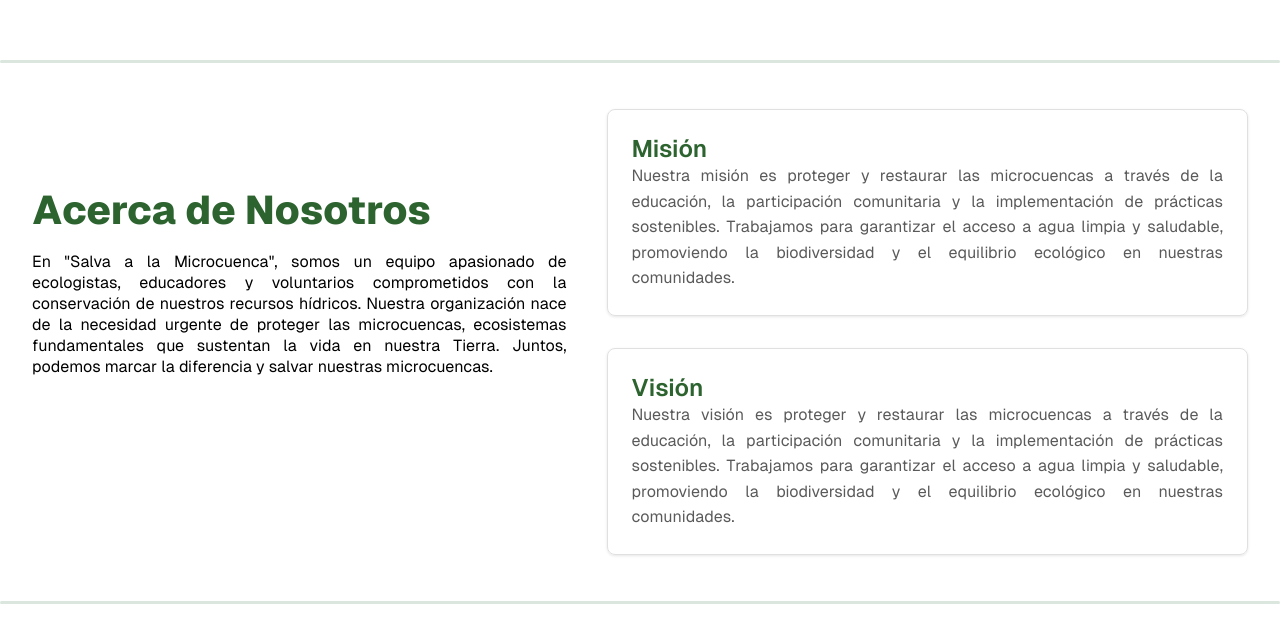
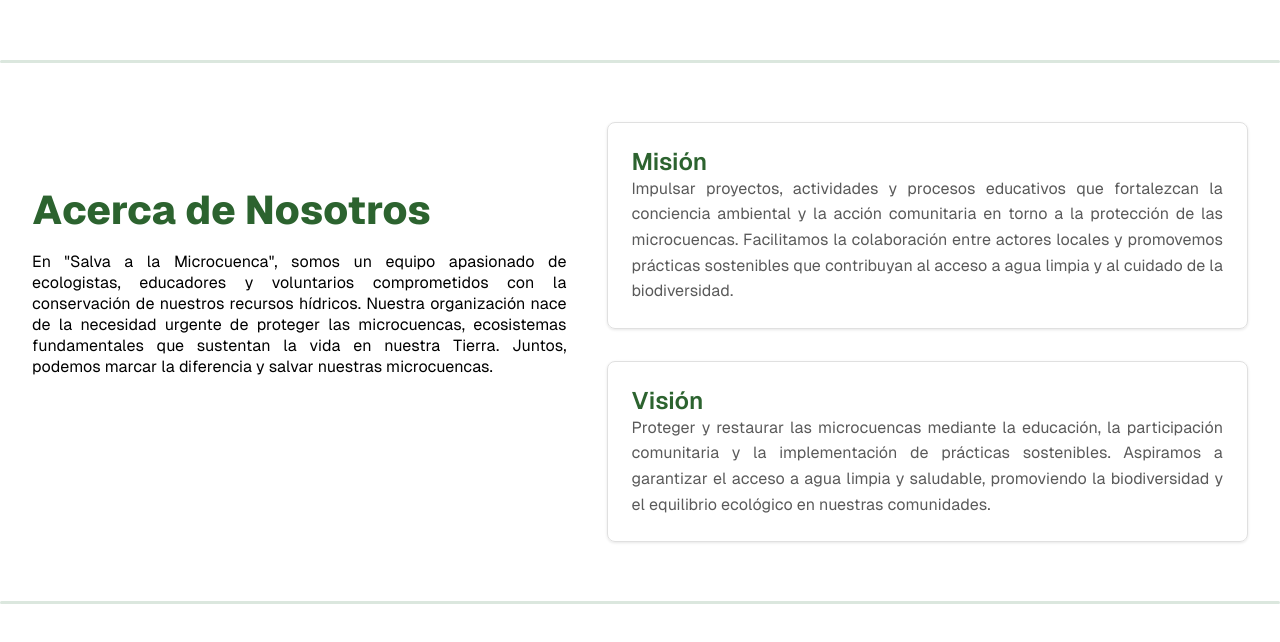
Before and after one commit to angelargd8/microcuencas, a Next.js app: page /about in a window 1280 px wide. Shown: the part 110-752 px from the top of the page. Built offline with nearby package versions, Linux system fonts and the light colour scheme.

Commit message:
chore: update mision & vision

```diff
--- a/src/app/about/page.js
+++ b/src/app/about/page.js
@@ -27,21 +27,20 @@ export default function About() {
             <div className={aboutStyles.section}>
               <h2 className={aboutStyles.sectionTitle}>Misión</h2>
               <p className={aboutStyles.sectionContent}>
-                Nuestra misión es proteger y restaurar las microcuencas a través de la
-                educación, la participación comunitaria y la implementación de
-                prácticas sostenibles. Trabajamos para garantizar el acceso a agua
-                limpia y saludable, promoviendo la biodiversidad y el equilibrio
-                ecológico en nuestras comunidades.
+                Impulsar proyectos, actividades y procesos educativos que
+                fortalezcan la conciencia ambiental y la acción comunitaria
+                en torno a la protección de las microcuencas.
+                Facilitamos la colaboración entre actores locales y promovemos prácticas
+                sostenibles que contribuyan al acceso a agua limpia y al cuidado de la biodiversidad.
               </p>
             </div>
             <div className={aboutStyles.section}>
               <h2 className={aboutStyles.sectionTitle}>Visión</h2>
               <p className={aboutStyles.sectionContent}>
-                Nuestra visión es proteger y restaurar las microcuencas a través de la
-                educación, la participación comunitaria y la implementación de
-                prácticas sostenibles. Trabajamos para garantizar el acceso a agua
-                limpia y saludable, promoviendo la biodiversidad y el equilibrio
-                ecológico en nuestras comunidades.
+                Proteger y restaurar las microcuencas mediante la educación,
+                la participación comunitaria y la implementación de prácticas sostenibles.
+                Aspiramos a garantizar el acceso a agua limpia y saludable,
+                promoviendo la biodiversidad y el equilibrio ecológico en nuestras comunidades.
               </p>
             </div>
           </div>
```
